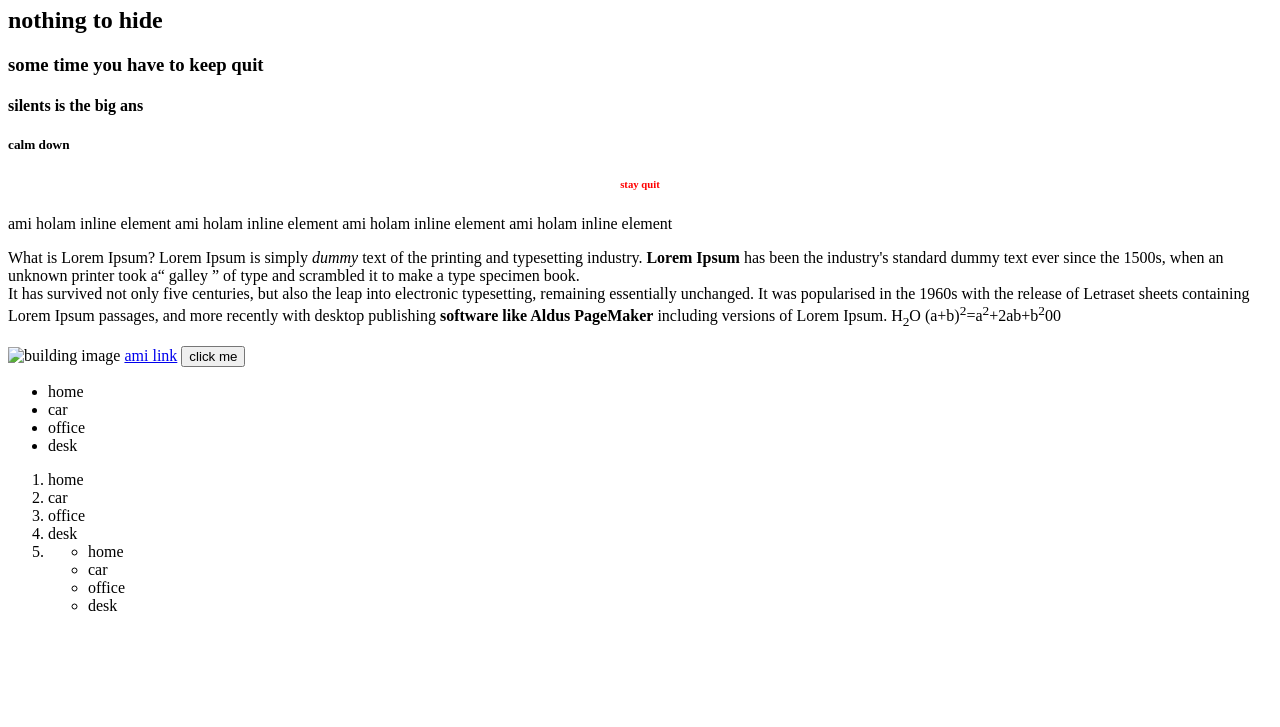
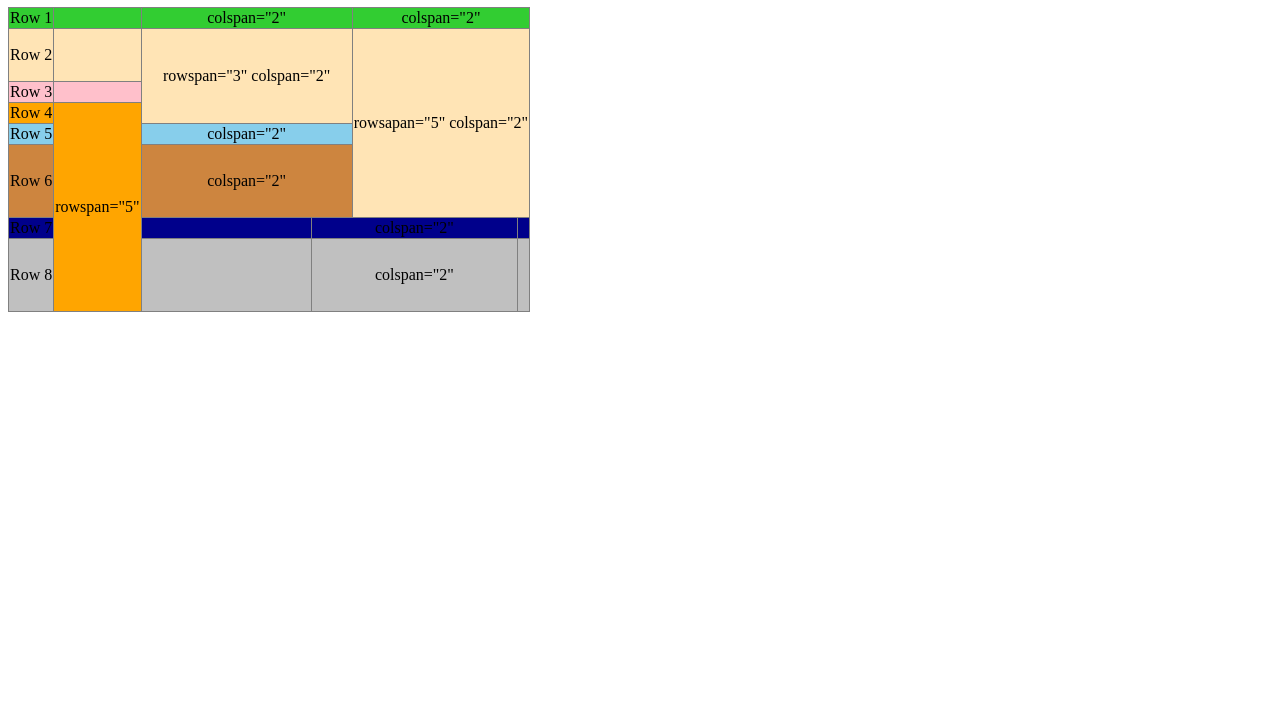
Before and after one commit to samafe/HTML, a plain HTML site: page index.html in a window 1280 px wide. Shown: the part 73-800 px from the top of the page. Drawn offline with Linux system fonts and the light colour scheme.

Commit message:
Add files via upload

```diff
--- a/index.html
+++ b/index.html
@@ -1,46 +1,70 @@
 <!DOCTYPE html>
 <html>
-<head>
-	<title>My First HTML Document</title>
-</head>
-<body>
-<h1>there is a lot of think</h1>
-<h2>nothing to hide</h2>
-<h3>some time you have to keep quit</h3>
-<h4>silents is the big ans</h4>
-<h5>calm down</h5>
-<h6 style="color:red; text-align:center; ">stay quit</h6>
-<span>ami holam inline element</span>
-<span>ami holam inline element</span>
-<span>ami holam inline element</span>
-<span>ami holam inline element</span>
-<p>
-What is Lorem Ipsum?
-Lorem Ipsum is simply <i> dummy</i> text of the printing and typesetting industry. <b>Lorem Ipsum</b> has been the industry's standard dummy text ever since the 1500s, when an unknown printer took a<q> galley </q> of type and scrambled it to make a type specimen book.<br> It has survived not only five centuries, but also the leap into electronic typesetting, remaining essentially unchanged. It was popularised in the 1960s with the release of Letraset sheets containing Lorem Ipsum passages, and more recently with desktop publishing <strong> software like Aldus PageMaker</strong> including versions of Lorem Ipsum.
-H<sub>2</sub>O
-(a+b)<sup>2</sup>=a<sup>2</sup>+2ab+b<sup>2</sup>00
-</p>
-<img src="building.jpg" alt="building image" height="auto" width="100px">
+<head></head>
+	<body>
+		<h1>table</h1>
+	<style>
+		table
+		{
+			border-collapse: collapse;
+		}
+	</style>
+	<table border="1"
+	<tbody><tr style="background-color:limegreen" align="center">
+		<td> Row 1</td>
+		<td></td>
+		<td colspan="2">colspan="2"</td>
 
-<a href="https://www.auckland.ac.nz/en.html">ami link</a>
-<button>click me</button>
-<ul>
-	<li>home</li>
-	<li>car</li>
-	<li>office</li>
-	<li>desk</li>
-</ul>
-<ol><li>home</li>
-	<li>car</li>
-	<li>office</li>
-	<li>desk</li>
-	<li>
-		<ul><li>home</li>
-	<li>car</li>
-	<li>office</li>
-	<li>desk</li>
-</ul>
-	</li>
-</ol>
+		<td colspan="2">colspan="2"</td>
+
+	</tr>
+	<tr style="background-color: moccasin" align="center">
+		<td height="50px"> Row 2</td>
+		<td></td>
+		<td rowspan="3" colspan="2">
+			rowspan="3"
+			colspan="2"</td>
+		<td rowspan="5" colspan="2"> rowsapan="5"
+		 colspan="2"</td>
+		 <tr style="background-color:pink " align="center">
+		 	<td> Row 3 </td>
+		 	<td></td>
+
+
+		 </tr>
+		<tr style="background-color: orange" align="center">
+			<td> Row 4</td>
+			<td rowspan="5">rowspan="5"</td>
+
+
+			</tr>
+			<tr style="background-color: skyblue" align="center">
+			<td> Row 5</td>
+			<td colspan="2">colspan="2"</td>
+
+
+		</tr>
+			<tr style="background-color: peru" align="center">
+				<td height="70"> Row 6</td>
+
+				<td colspan="2">colspan="2"</td>
+
+
+			</tr>
+			<tr style="background-color: darkblue " align="center">
+				<td> Row 7</td>
+				<td></td>
+				<td colspan="2">colspan="2"</td>
+				<td></td>
+
+			</tr>
+			<tr style="background-color: silver" align="center">
+				<td height="70"> Row 8 </td>
+				<td></td>
+				<td colspan="2">colspan="2"</td>
+				<td></td>
+			</tr>
+	</tbody>
+</table>
 </body>
 </html>
```
